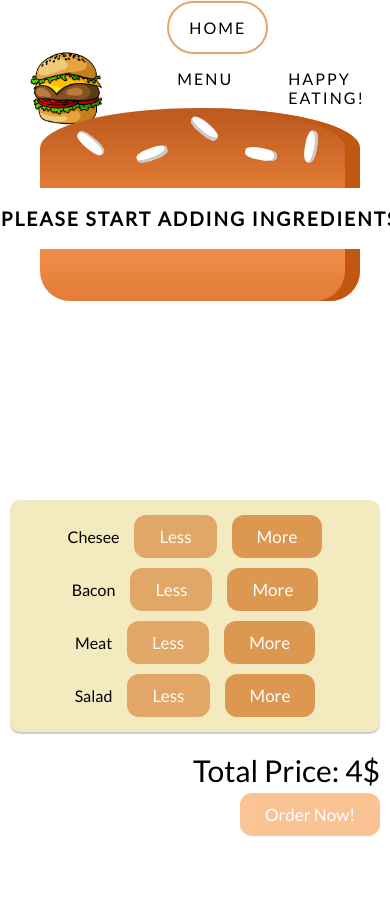
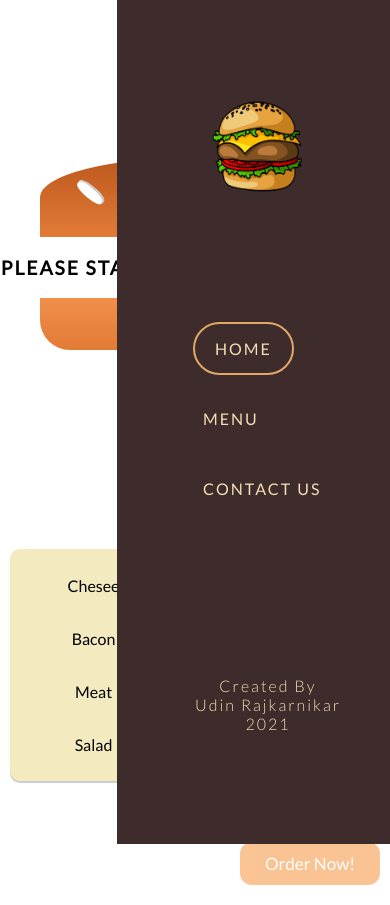
Before and after one commit to udin5531379/BurgerBuilder, a React (Create React App) app: page / in a window 390 px wide. Before the commit the page ends 856 px from the top, so only its background shows below. Built offline with nearby package versions, Linux system fonts and the light colour scheme.

Commit message:
made some changes to the sideBar

```diff
--- a/src/App.js
+++ b/src/App.js
@@ -3,7 +3,9 @@ import Layout from '../src/components/layout/Layout'
 import BurgerBuilder from '../src/containers/BurgerBuilder/BurgerBuilder'
 
 
+
 class App extends Component {
+
   render() {
     return (
       <div>
--- a/src/components/Navigation/NavigationItems/NavigationItems.js
+++ b/src/components/Navigation/NavigationItems/NavigationItems.js
@@ -4,7 +4,9 @@ import classes from '../Toolbar/Toolbar.module.css'
 const navigationItems = (props) => {
     return (
         <ul className = {classes.nav__links}>
-            <li><a href={props.href} className={props.active ? classes.active : null}>{props.children}</a></li>
+                <li>
+                    <a href = {props.href}  className={[props.active ? classes.active : null, props.sidebar ? classes.fontColorAndMarginForSideBar : classes.fontColorForToolBar].join(' ')}>{props.children}</a>
+                </li>
         </ul>
     )
 }
--- /dev/null
+++ b/src/components/Navigation/SideDrawer/SideDrawer.js
@@ -0,0 +1,19 @@
+import React from 'react'
+import NavigationItems from '../NavigationItems/NavigationItems'
+import classes from './SideDrawer.module.css'
+
+ const sideDrawer = (props) => {
+    return (
+        <div className={classes.SideDrawer}>
+            <img src='./Images/burger.png' alt='burgerLogo'></img>
+            <nav>
+                <div><NavigationItems sidebar = {true} active={true}>Home</NavigationItems></div>
+                <div><NavigationItems sidebar = {true}>Menu</NavigationItems></div>
+                <div><NavigationItems sidebar = {true}>Contact Us</NavigationItems></div>
+            </nav>
+            <p>Created by <div>Udin Rajkarnikar</div> 2021</p>
+        </div>
+    )
+}
+
+export default sideDrawer
--- /dev/null
+++ b/src/components/Navigation/SideDrawer/SideDrawer.module.css
@@ -0,0 +1,62 @@
+.SideDrawer{
+    position: fixed;
+    width: 280px;
+    max-width: 70%;
+    height: 100%;
+    right: 0;
+    top: 0;
+    z-index: 1000;
+    background-color: rgb(62, 44, 44);
+    padding: 32px 16px;
+    box-sizing: border-box;
+    transition: transform 0.3 ease-out;
+    display: grid;
+    place-items: center;
+    cursor: pointer;
+}
+
+.SideDrawer img{
+    height: 100px;
+    width: 100px;
+
+}
+
+.SideDrawer nav{
+    display: flex;
+    flex-direction: column;
+    justify-content: space-between;
+    width: 250px
+}
+
+.SideDrawer nav div{
+    height: 70px;
+}
+
+.SideDrawer p{
+    display: grid;
+    place-items: center;
+    padding-left: 20px;
+    color: wheat;
+    text-transform: capitalize;
+    font-weight: 200;
+}
+
+@media (min-width: 1000px){
+    .SideDrawer{
+        display: none;
+    }
+}
+
+@media (max-width: 380px){
+    .SideDrawer nav{
+        width: 250px;
+    }
+}
+
+.Open{
+    transform: translateX(0);
+}
+
+.Close{
+    transform: translateX(-100%);
+}
--- a/src/components/Navigation/Toolbar/Toolbar.js
+++ b/src/components/Navigation/Toolbar/Toolbar.js
@@ -1,9 +1,12 @@
 import React from "react";
 import classes from './Toolbar.module.css';
 import NavigationItems from '../NavigationItems/NavigationItems'
+import SideDrawer from "../SideDrawer/SideDrawer";
+import classes1 from '../../Navigation/SideDrawer/SideDrawer.module.css'
 
-const toolbar = () => {
+const toolbar = (props) => {
     return(
+            <div>
                <header className={classes.all}>
                     <img src='./Images/burger.png' alt='burgerLogo'></img>
                     <nav>
@@ -12,15 +15,18 @@ const toolbar = () => {
                         <NavigationItems href={'#'}> Contact Us </NavigationItems>
                     </nav>
                 <p>Happy Eating!</p>
-            <div className={classes.burger}>
+                <SideDrawer/>
+                </header>
+                <div className = {classes.burgerDiv}>
+                    <div className={classes.burger} onClick={props.sideDrawerShown ? classes1.Open : classes1.Close} >
                         <div className={classes.line1}></div>
                         <div className={classes.line2}></div>
                         <div className={classes.line3}></div>
+                    </div>
+                </div>
+            </div>
+        )
 
-            </div>
-
-        </header>
-    )
 }
 
 export default toolbar;
--- a/src/components/Navigation/Toolbar/Toolbar.module.css
+++ b/src/components/Navigation/Toolbar/Toolbar.module.css
@@ -17,10 +17,17 @@
 }
 
 li, a, p{
-    color: black;
     text-decoration: none;
     text-transform: uppercase;
     letter-spacing: 2px;
+}
+
+.fontColorAndMarginForSideBar{
+    color: wheat;
+}
+
+.fontColorForToolBar{
+    color: black;
 }
 
 .nav__links{
@@ -49,10 +56,6 @@ li, a, p{
     border-radius: 2500px;
 }
 
-/* for mobile View */
-.burger{
-    display: none;
-}
 .burger div{
     width: 25px;
     height: 3px;
@@ -60,6 +63,27 @@ li, a, p{
     margin: 5px;;
 }
 
-@media (max-width: 768px){
+@media (min-width: 1000px){
+    .burger{
+        display: none;
+    }
+}
 
+@media (max-width: 1000px){
+    .all{
+        display: none;
+    }
+
+    .burgerDiv{
+        display: flex;
+        flex-direction: row;
+        justify-content: flex-end;
+        margin-top: 20px;
+        top: 20px;
+        margin-right: 20px;
+    }
+
+    .burger{
+        display: block;
+    }
 }
--- a/src/components/layout/Layout.js
+++ b/src/components/layout/Layout.js
@@ -1,15 +1,32 @@
-import React from 'react';
+import React, { Component } from 'react';
 import Aux from '../../hoc/Aux';
 import classes from './Layout.module.css'
 import Toolbar from '../Navigation/Toolbar/Toolbar'
+import SideDrawer from '../Navigation/SideDrawer/SideDrawer'
 
-const layout = (props) => (
-    <Aux>
-        <Toolbar/>
-        <main className = {classes.Content}>
-            {props.children}
-        </main>
-    </Aux>
-);
 
-export default layout;
+class Layout extends Component{
+
+    state = {
+        sideDrawerShow : false
+    }
+
+    sideDrawerShowState = () => {
+        this.setState({sideDrawerShow: true})
+    }
+
+    render() {
+        return(
+            <Aux>
+                <Toolbar sideDrawerShown = {this.sideDrawerShowState}/>
+                <SideDrawer/>
+                <div className = {classes.Content}>
+                    {this.props.children}
+                </div>
+            </Aux>
+        )
+    }
+
+}
+
+export default Layout;
--- a/src/containers/BurgerBuilder/BurgerBuilder.js
+++ b/src/containers/BurgerBuilder/BurgerBuilder.js
@@ -4,7 +4,6 @@ import Burger  from '../../components/Burger/Burger';
 import BuildControls from '../../components/Burger/BuildControls/BuildControls'
 import classes from "../BurgerBuilder/BurgerBuilder.module.css";
 import Modal from "../../components/Modal/Modal";
-
 
 
 //GLOBAL_VARIABLE
@@ -14,7 +13,6 @@ const INGREDIENT_PRICES = {
     meat: 2,
     bacon: 3
 }
-
 
 class BurgerBuilder extends Component {
     state = {
@@ -26,7 +24,7 @@ class BurgerBuilder extends Component {
         },
         totalPrice : 4,
         orderNowButtonEnableOrDisableState: false,
-        modalShow: false
+        modalShow: false,
     }
 
     updateOrderNowButtonState = (burgerComponents) => {
@@ -83,6 +81,7 @@ class BurgerBuilder extends Component {
         alert("Thanks for Ordering our delicious Burger! Enjoy!!")
     }
 
+
     render(){
 
         const disabledInfo = {
```
Lines whose indentation alone changed are shown as unchanged.
